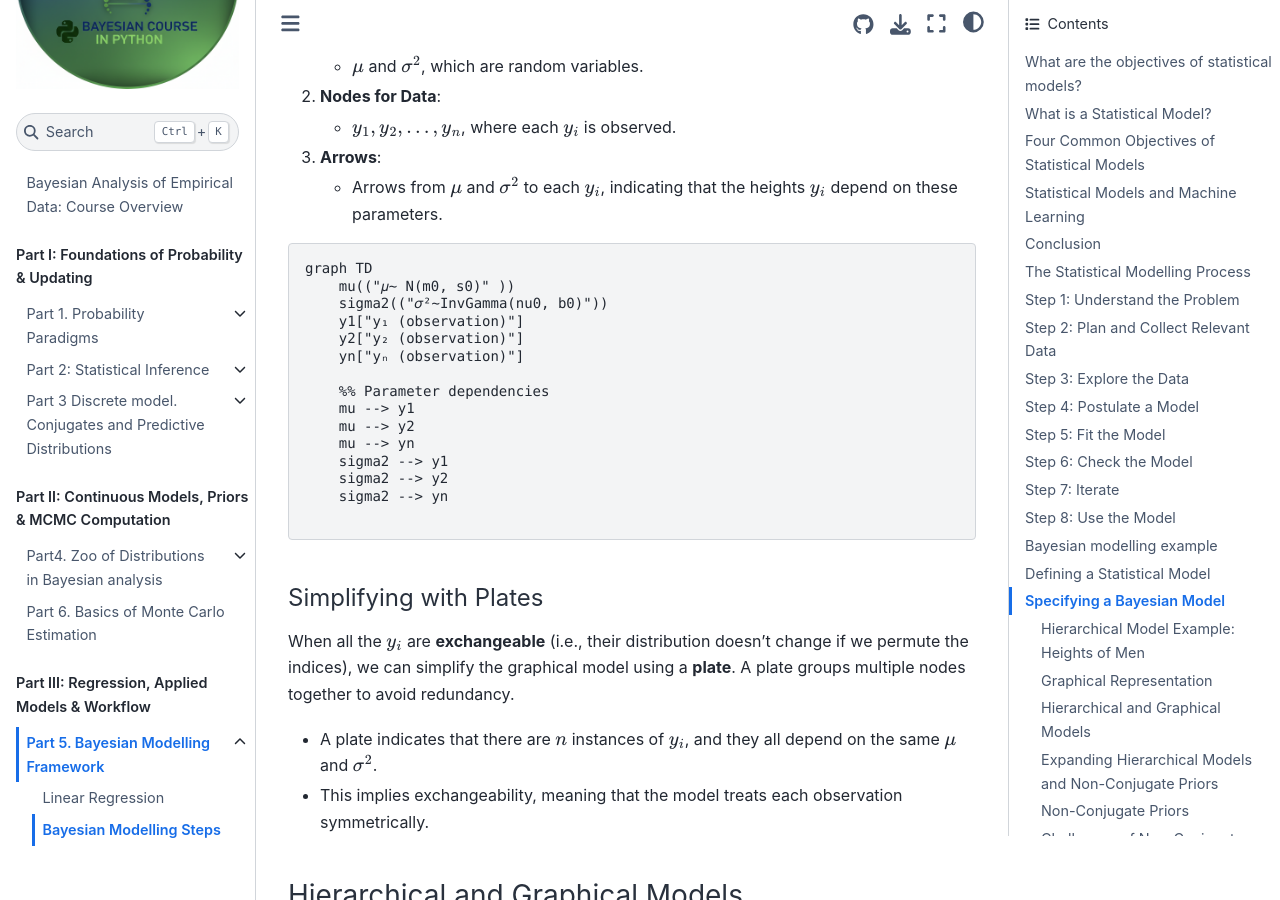
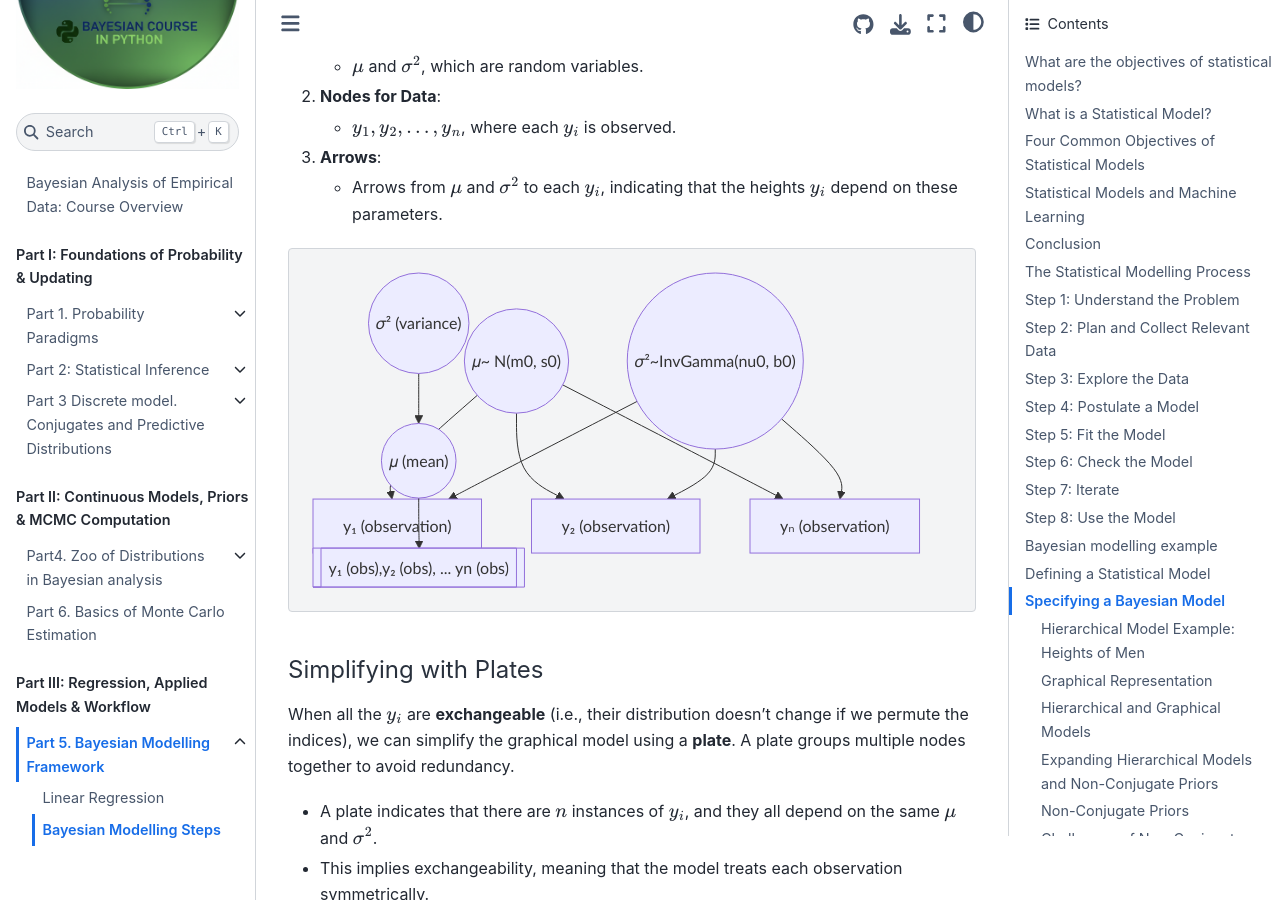
Before and after one commit to iknyazeva/bayes-cogsci-book, a Jupyter Book: the page built from 5.BayesianModellingSteps.md, in a window 1280 px wide and 900 px high, scrolled down 8694 px. Built offline with Jupyter Book 1.0.4 settings and Sphinx 7.4.7 and the Sphinx Book theme 1.1.4, drawn with Linux system fonts in a browser that asks for light colours; some of the changed text lies outside the part shown.

Commit message:
Fix mermaid directive syntax for diagram rendering and remove Russian subtitle from Course Overview

````diff
--- a/5.BayesianModellingSteps.md
+++ b/5.BayesianModellingSteps.md
@@ -242,7 +242,7 @@ In this model, we have the following structure:
    - Arrows from $\mu$ and $\sigma^2$ to each $y_i$, indicating that the heights $y_i$ depend on these parameters.
 
 
-```mermaid
+```{mermaid}
 graph TD
     mu(("𝜇~ N(m0, s0)" ))
     sigma2(("𝜎²~InvGamma(nu0, b0)"))
@@ -306,7 +306,7 @@ We can extend the graphical representation to accommodate this new hierarchical
 
 Since $y_1, y_2, \dots, y_n$ are observed and exchangeable, they are grouped on a plate to indicate that there are multiple exchangeable variables.
 
-```mermaid
+```{mermaid}
 graph TD
 	%% Top level
 	sigma2(("𝜎² (variance)"))
````
Also changed, not shown: 0.Course_overview.md (+2 -2 lines), 6.AssessingConvergence.md (+1 -1 lines), 1 other file.
